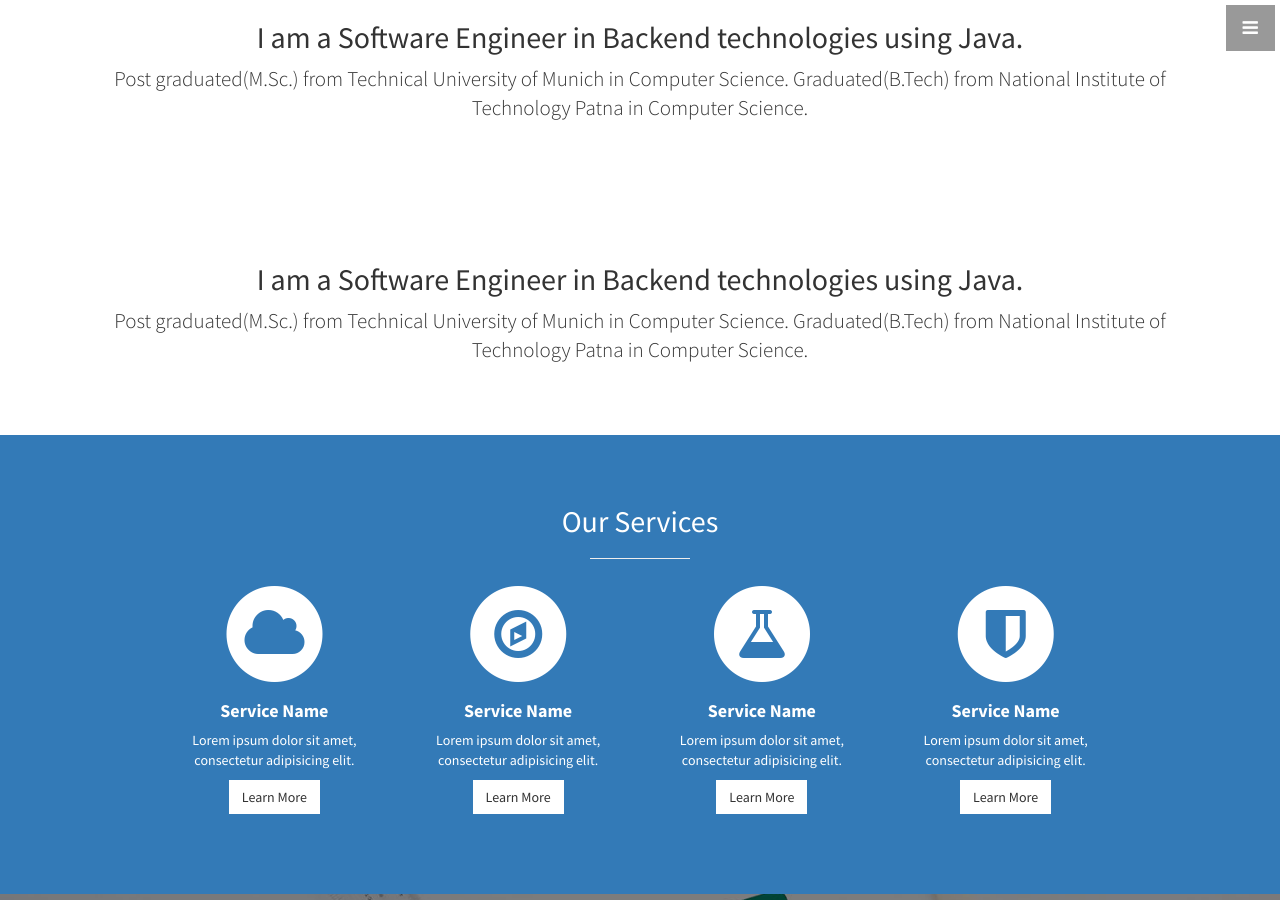
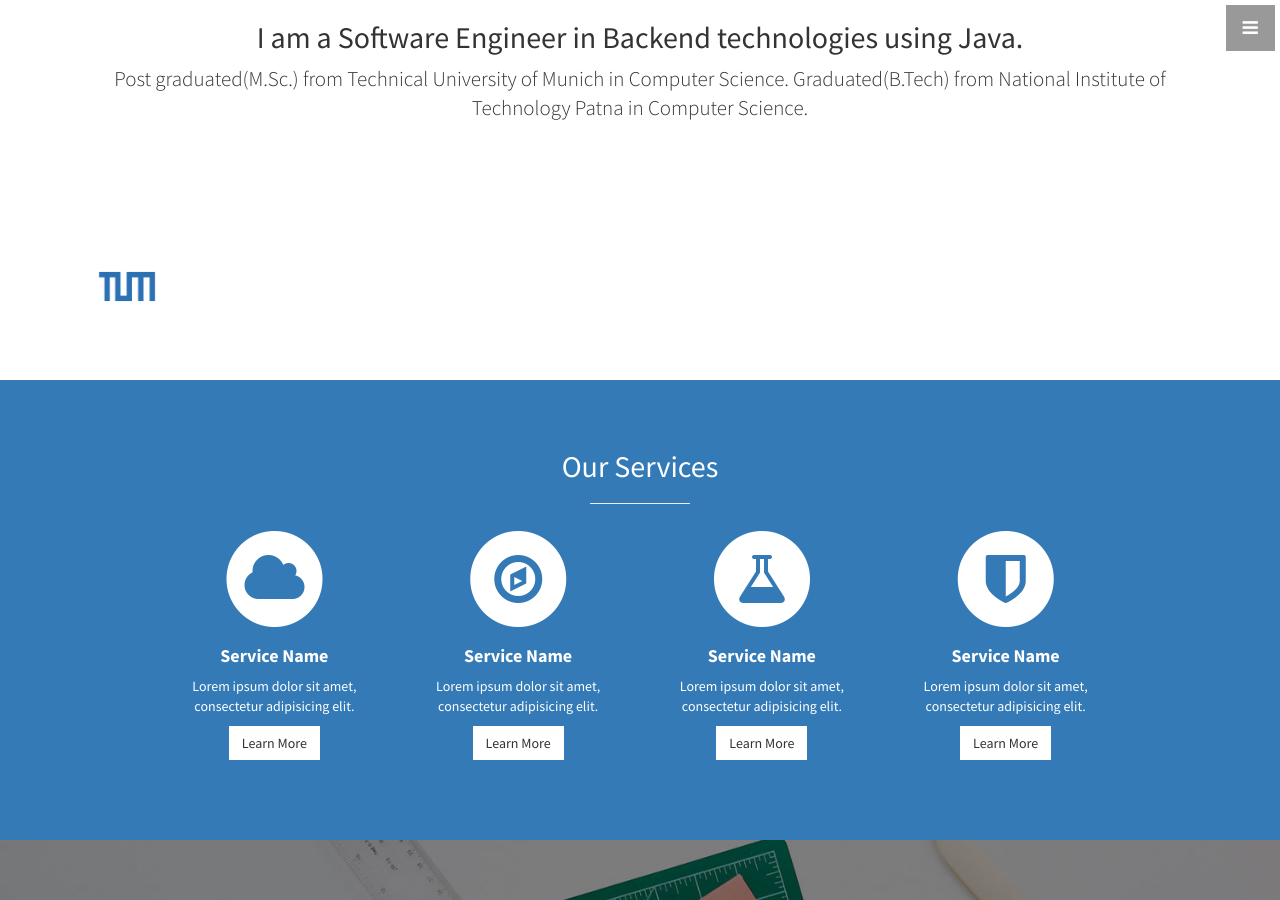
Before and after one commit to AmitSama/amitsama.github.io, a Jekyll site: the page built from index.html, in a window 1280 px wide and 900 px high, scrolled down 949 px. Built offline with Jekyll 4.4.1, drawn with Linux system fonts in a browser that asks for light colours.

Commit message:
added tum logo

```diff
--- a/_includes/edu.html
+++ b/_includes/edu.html
@@ -3,10 +3,12 @@
 <div class="container">
   <div class="row">
     <div class="col-lg-12 text-center">
-        <h2>I am a Software Engineer in Backend technologies using Java.</h2>
-        <p class="lead">Post graduated(M.Sc.) from Technical University of Munich in Computer Science.
+      <!-- <h2>I am a Software Engineer in Backend technologies using Java.</h2> -->
+      <!-- <p class="lead">Post graduated(M.Sc.) from Technical University of Munich in Computer Science.
 	       Graduated(B.Tech) from National Institute of Technology Patna in Computer Science.
-		<!--a target="_blank" href="http://join.deathtothestockphoto.com/">Death to the Stock Photo</a--></p>
+      <a target="_blank" href="http://join.deathtothestockphoto.com/">Death to the Stock Photo</a>
+      </p> -->
+      <a href="https://www.tum.de/"><img class="ima-logo img-responsive" src="img/tum.png" alt="University"></a>
     </div>
   </div>
   <!-- /.row -->
```
Lines whose indentation alone changed are shown as unchanged.
